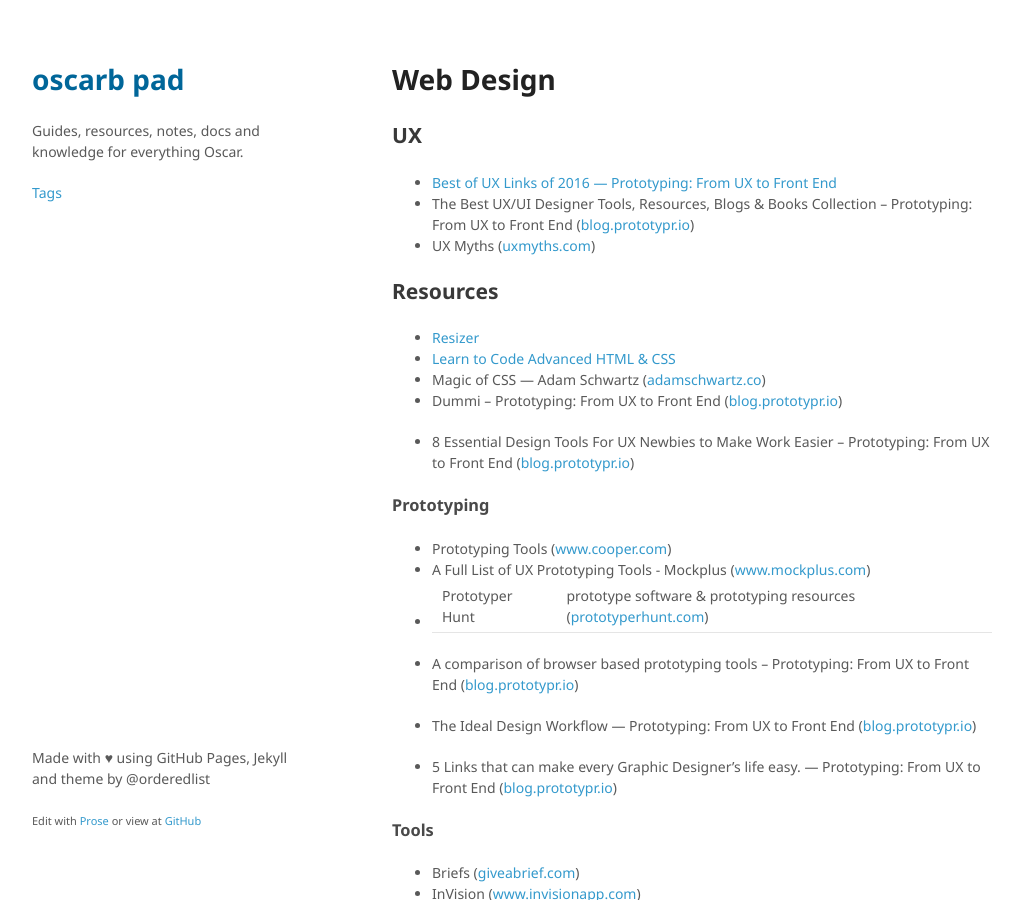
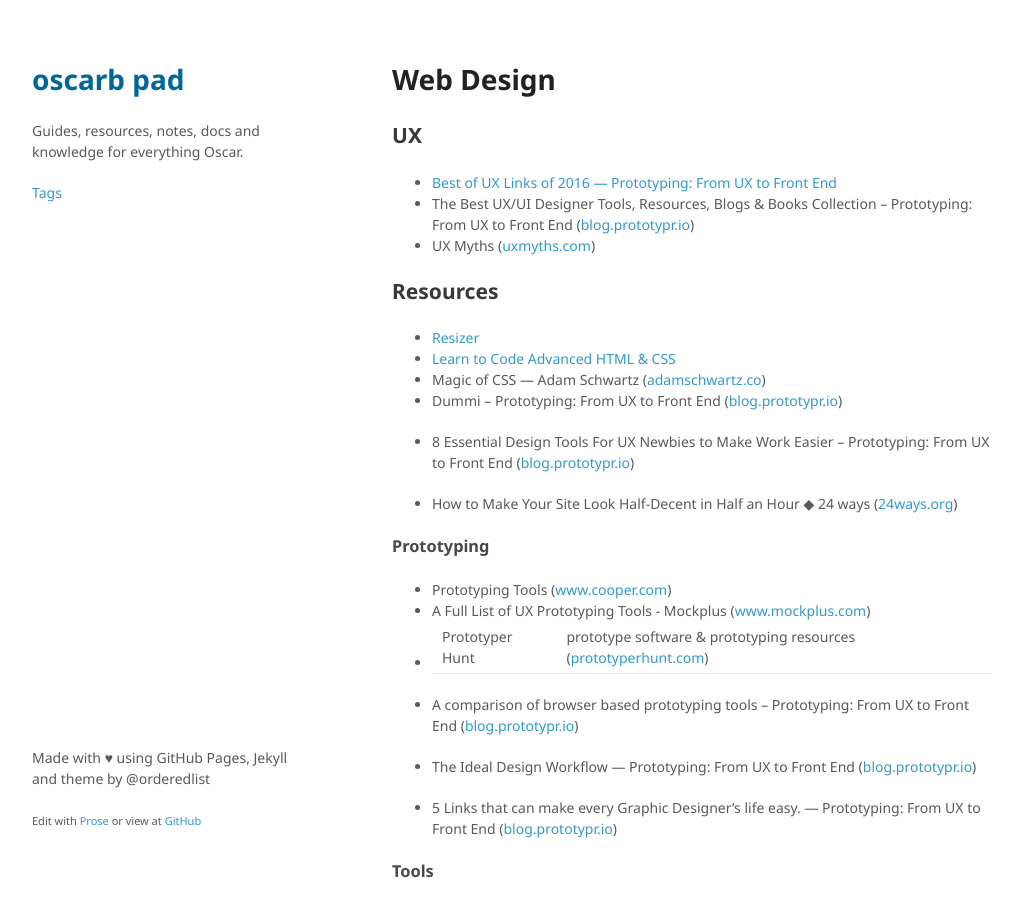
Before and after one commit to oscarb/pad, a Jekyll site: the page built from _docs/web-design.md, in a window 1280 px wide and 900 px high. Shown: the whole window, without its empty margins (128-1148 px from the left). Built offline with Jekyll 4.4.1, drawn with Linux system fonts in a browser that asks for light colours.

Commit message:
Updated web-design.md

```diff
--- a/_docs/web-design.md
+++ b/_docs/web-design.md
@@ -24,6 +24,8 @@ published: true
 * Dummi – Prototyping: From UX to Front End ([blog.prototypr.io](https://blog.prototypr.io/dummi-9850beef9e78#.ooyc4cb0s))
 
 * 8 Essential Design Tools For UX Newbies to Make Work Easier – Prototyping: From UX to Front End ([blog.prototypr.io](https://blog.prototypr.io/8-essential-design-tools-for-ux-newbies-to-make-work-easier-818fbe8e8ac#.e5avucvca))
+
+* How to Make Your Site Look Half-Decent in Half an Hour ◆ 24 ways ([24ways.org](https://24ways.org/2012/how-to-make-your-site-look-half-decent/))
 
 ### Prototyping
 
```
